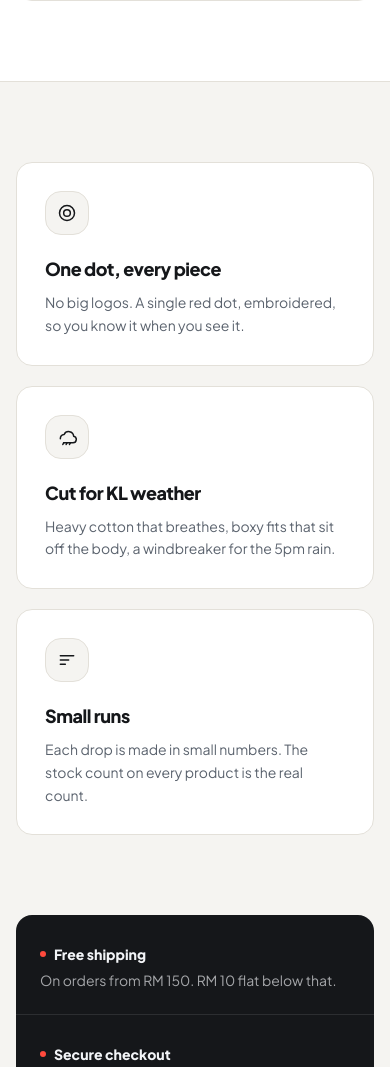
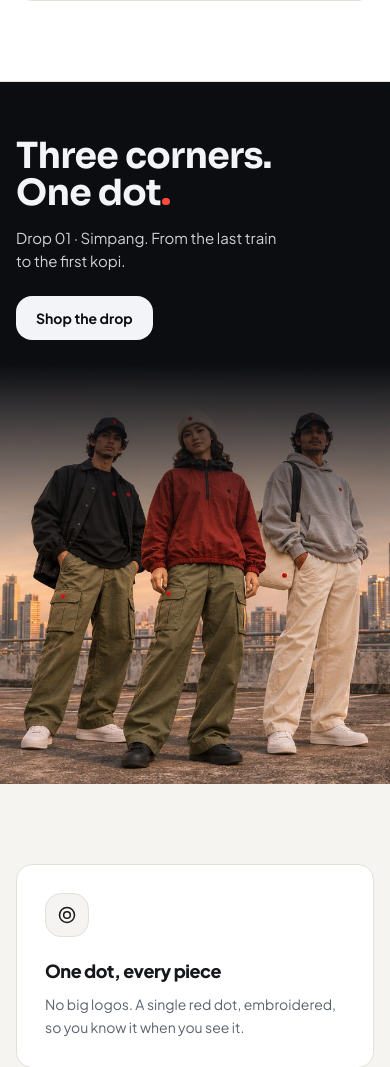
Before and after one commit to ashranhelmi/sitemys-store, a Laravel app: page /shop in a window 390 px wide. Shown: the part 5045-6112 px from the top of the page. Run offline with Laravel 12, Linux system fonts and the light colour scheme; data comes from the database, SQL or seed files in the repository; style sheets or scripts are compiled from the project's sources; some libraries are stand-ins or nearby versions.

Commit message:
Crew band: all three looks together on a KL rooftop
A full-width section below the looks with the crew shot (AI-generated,
same models and outfits), headline and "Shop the drop". From 1024px the
copy sits over the open sky; on phones and tablets it stacks above the
photo so no text covers a face. Set or hide it with 'crew' in
config/store.php.

Co-Authored-By: Claude Opus 5.5 <noreply@anthropic.com>
Claude-Session: https://claude.ai/code/session_0129awyWPHS2qt4jPRRY19HV

```diff
--- a/config/store.php
+++ b/config/store.php
@@ -9,6 +9,13 @@ return [
     'collection'   => env('STORE_COLLECTION', 'Drop 01 · Simpang'),
     'shipping_flat'      => (float) env('STORE_SHIPPING_FLAT', 10),
     'free_shipping_over' => (float) env('STORE_FREE_SHIPPING_OVER', 150),
+
+    // Full-width crew band below the looks (set to null to hide it)
+    'crew' => [
+        'image'    => 'images/looks/crew.jpg',
+        'lines'    => ['Three corners.', 'One dot'],
+        'text'     => 'Drop 01 · Simpang. From the last train to the first kopi.',
+    ],
 
     /*
      | "Shop the look" hero. Each look = a short clip (poster = its first frame) plus hotspots. w / h = clip size.
--- a/resources/views/shop/index.blade.php
+++ b/resources/views/shop/index.blade.php
@@ -239,6 +239,30 @@ function lookHero(looks) {
 </section>
 @endif
 
+{{-- ── Crew band ──────────────────────────────────────────── --}}
+@php $crew = config('store.crew'); @endphp
+@if($crew && file_exists(public_path($crew['image'])))
+<section class="relative overflow-hidden bg-[#0b0d11] text-[#f2f4f7] flex flex-col lg:block lg:h-[clamp(420px,33.33vw,640px)]" aria-label="{{ implode(' ', $crew['lines']) }}">
+    {{-- phones: copy first, photo below it (no text over faces); wider screens: copy over the open sky on the left --}}
+    <div class="relative order-2 lg:order-none h-[420px] md:h-[520px] lg:h-auto lg:absolute lg:inset-0">
+        <img src="{{ asset($crew['image']) }}" alt="Three models from the Drop 01 looks on a rooftop car park in KL" loading="lazy"
+             class="absolute inset-0 w-full h-full object-cover object-[67%_50%] lg:object-[50%_50%]">
+        <div class="absolute inset-0 bg-gradient-to-b from-[#0b0d11] via-transparent to-transparent lg:bg-gradient-to-r lg:from-[#0b0d11]/75 lg:via-[#0b0d11]/20"></div>
+    </div>
+    <div class="relative order-1 lg:order-none lg:h-full max-w-6xl w-full mx-auto px-4 lg:px-6 pt-14 pb-6 lg:py-0 flex lg:items-center">
+        <div class="max-w-xl">
+            <h2 class="font-display text-4xl lg:text-6xl tracking-[-0.035em] leading-[1.02]">
+                @foreach($crew['lines'] as $line)
+                    <span class="block whitespace-nowrap">{{ $line }}@if($loop->last)<span class="inline-block size-[0.2em] rounded-full bg-[#FF4A3D] ml-[0.04em]"></span>@endif</span>
+                @endforeach
+            </h2>
+            <p class="mt-4 max-w-[17rem] lg:max-w-sm text-[15px] lg:text-base text-[#f2f4f7]/85">{{ $crew['text'] }}</p>
+            <a href="#products" class="mt-6 inline-flex rounded-xl bg-[#f2f4f7] text-[#0b0d11] px-5 py-3 text-sm font-bold hover:bg-white transition">Shop the drop</a>
+        </div>
+    </div>
+</section>
+@endif
+
 {{-- ── Why ────────────────────────────────────────────────── --}}
 <section class="py-20 md:py-24">
     <div class="max-w-6xl mx-auto px-4 sm:px-6">
```
Also changed, not shown: public/images/looks/crew.jpg (added).
